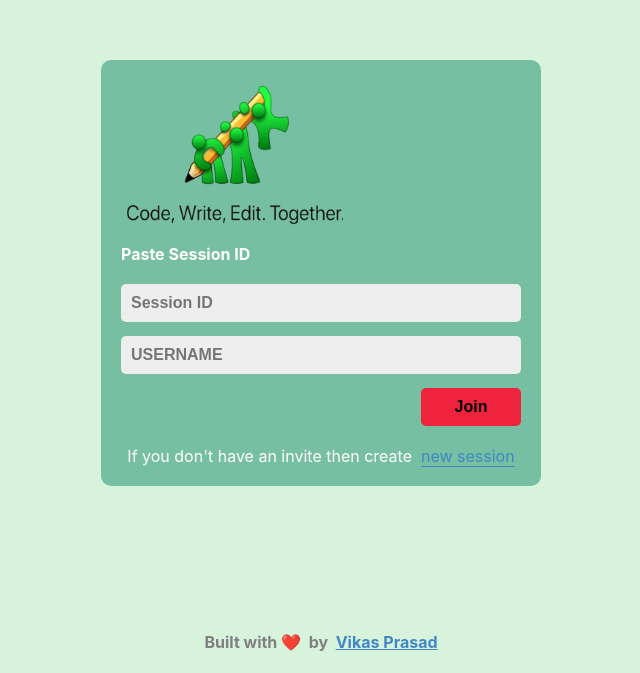
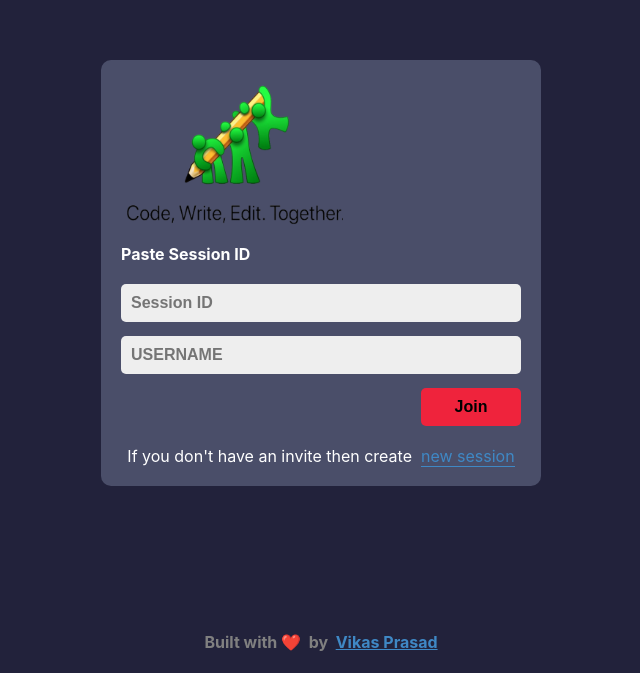
Before and after one commit to vikkkas/CoCode, a React (Create React App) app: page / in a window 1280 px wide. Shown: the part 127-800 px from the top of the page, without its empty margins (319-959 px from the left). Built offline with nearby package versions, Linux system fonts and the light colour scheme; the HTML template or start-up script is replaced by a standard one.

Commit message:
Download Button bug fixed. CSS updated.

```diff
--- a/public/index.html
+++ b/public/index.html
@@ -24,7 +24,7 @@
       work correctly both with client-side routing and a non-root public URL.
       Learn how to configure a non-root public URL by running `npm run build`.
     -->
-    <title>React App</title>
+    <title>Co Code</title>
   </head>
   <body>
     <noscript>You need to enable JavaScript to run this app.</noscript>
--- a/src/App.css
+++ b/src/App.css
@@ -7,7 +7,7 @@
 }
 
 .formBox {
-    background: #77bfa3 ;
+    background: #4a4e69 ;
     padding: 20px;
     border-radius: 10px;
     width: 400px;
--- a/src/index.css
+++ b/src/index.css
@@ -5,7 +5,7 @@ body {
     sans-serif;
   -webkit-font-smoothing: antialiased;
   -moz-osx-font-smoothing: grayscale;
-  background-color: #d8f3dc;
+  background-color: #22223b;
 }
 
 code {
```
Also changed, not shown: 11 other files (tests, documents, lock files or other folders).
